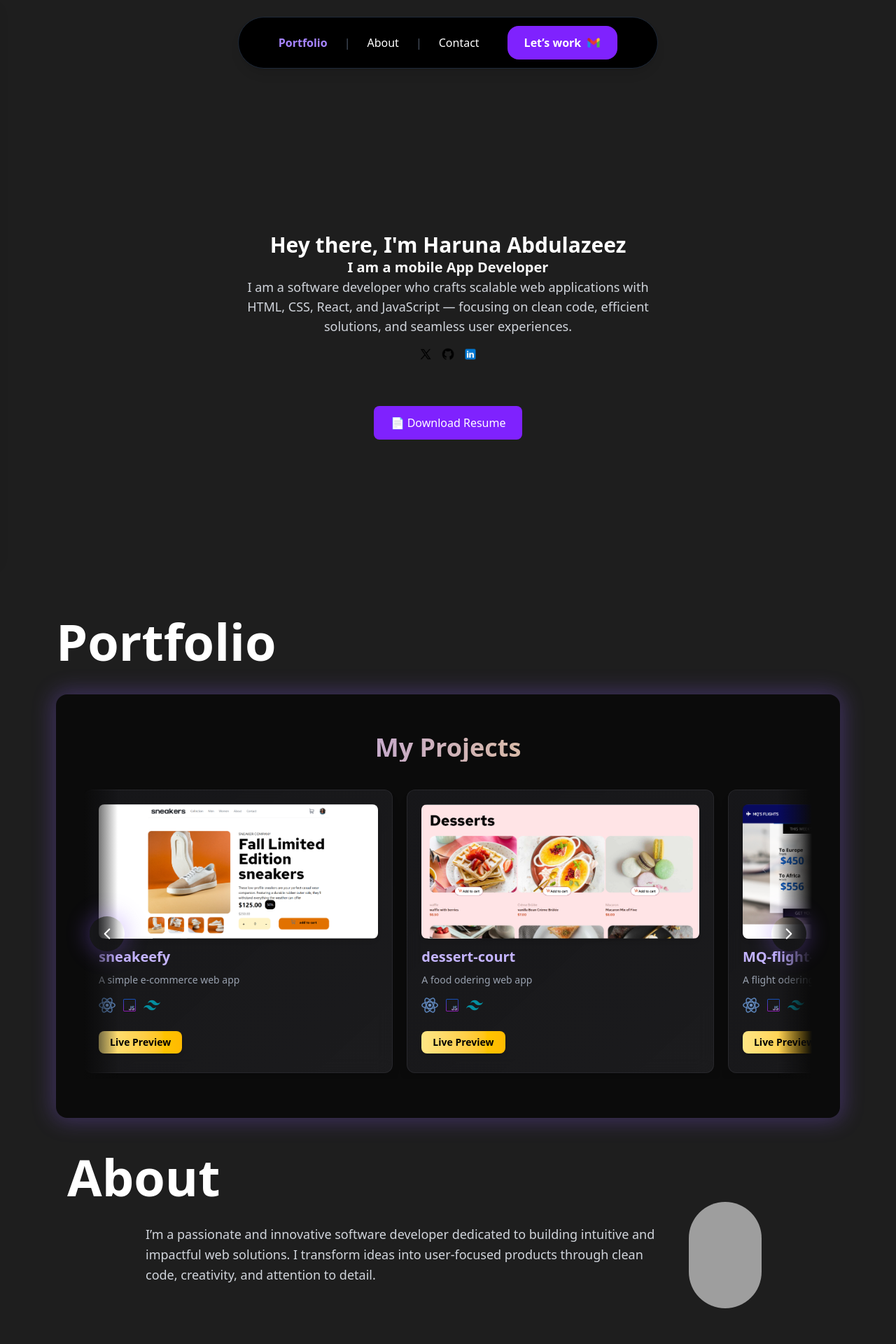
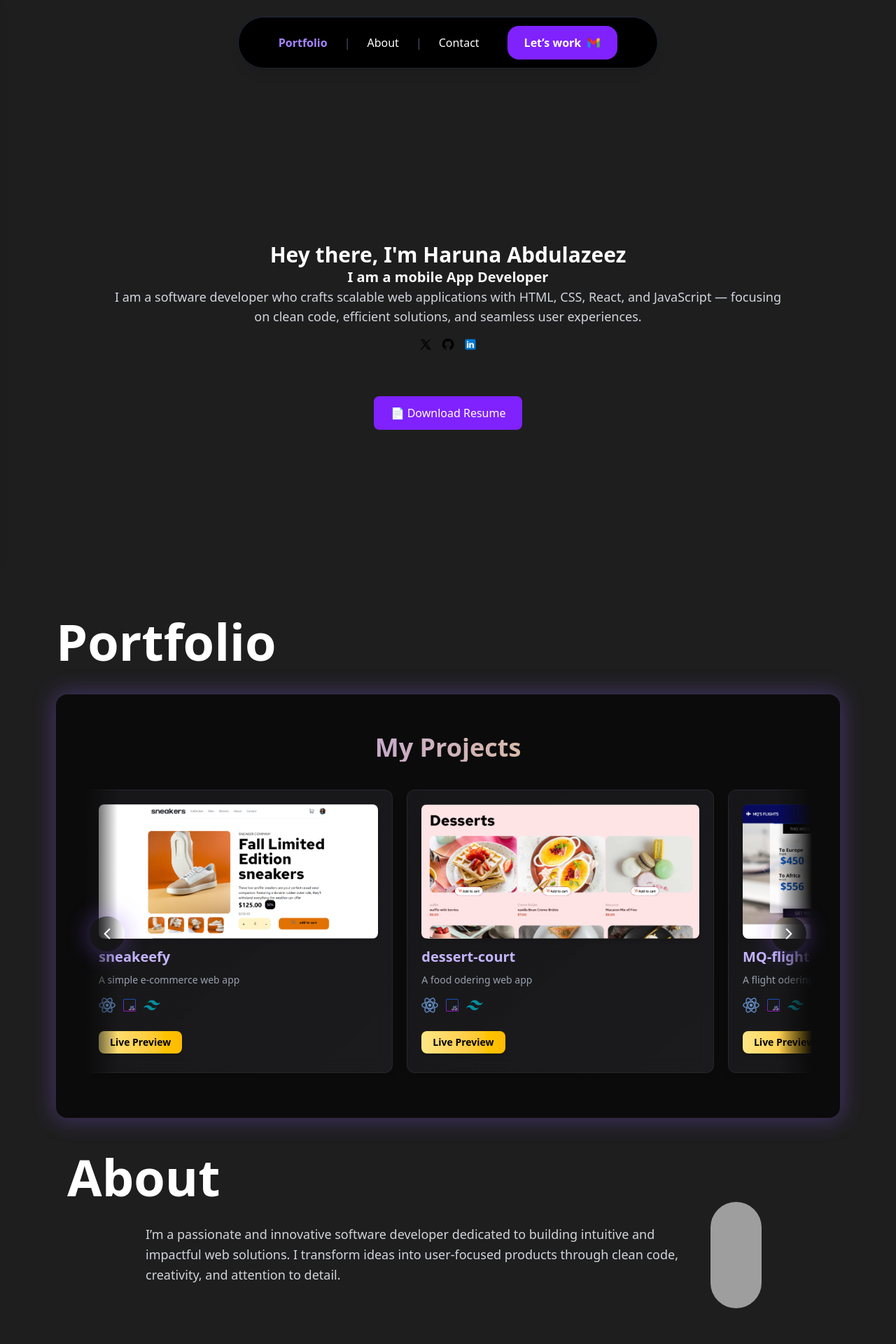
Before and after one commit to Zeez09/portfolio, a React (Vite) app: page / in a window 1280 px wide. Shown: the top 1920 px of the page at 70% size. Built offline with nearby package versions, Linux system fonts and the light colour scheme; grey boxes are pictures that could not be loaded.

Commit message:
pushed new updates

```diff
--- a/src/App.jsx
+++ b/src/App.jsx
@@ -211,7 +211,7 @@ useEffect(() => {
 
      <section className="w-full min-h-[50vh] sm:min-h-[55vh] lg:min-h-screen flex justify-center items-center bg-[#1e1e1e]">
 
-  <div className="text-center p-6 w-full max-w-2xl">
+  <div className="text-center p-6 w-full max-w-5xl">
     <h1 className="text-xl md:text-3xl font-bold">Hey there, I'm Haruna Abdulazeez</h1>
     <h2 className="text-xl font-bold animate-pulse">{constantItem} {dynamicItems[currentItem]}</h2>
     <p className="text-base sm:text-lg text-gray-300">
@@ -259,7 +259,7 @@ useEffect(() => {
   <h1 className="text-2xl md:text-7xl font-bold"> About</h1>
   <div className="flex flex-col md:flex-row items-center justify-center gap-6 max-w-4xl mx-auto">
 
-    <p className="text-sm sm:text-base md:text-lg text-gray-300 leading-relaxed text-center md:text-left max-w-3xl mx-auto px-4">
+    <p className="text-sm sm:text-base md:text-lg text-gray-300 leading-relaxed text-center md:text-left max-w-4xl mx-auto px-4">
   I’m a passionate and innovative software developer dedicated to building intuitive and impactful web solutions. I transform ideas into user-focused products through clean code, creativity, and attention to detail.
 </p>
 
```
